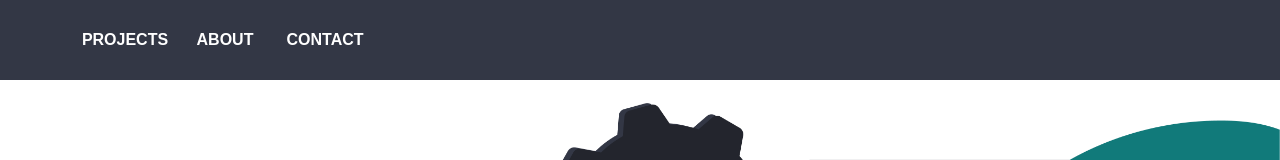
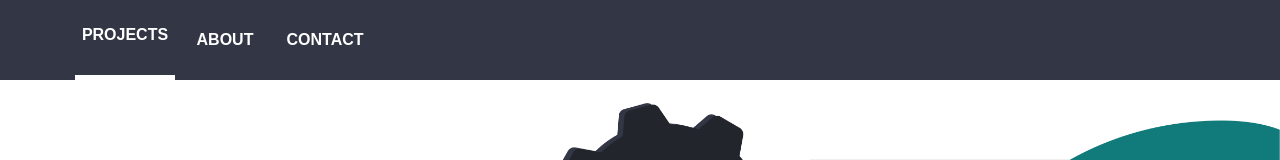
Before and after one commit to KaanDarcey/Portfolio, a React (Create React App) app: page / in a window 1280 px wide. In both pictures the pointer is over the element "PROJECTS". Shown: the top 160 px of the page. Built offline with nearby package versions, Linux system fonts and the light colour scheme.

Commit message:
added nav hover effect

```diff
--- a/src/comps/Nav/nav.scss
+++ b/src/comps/Nav/nav.scss
@@ -43,10 +43,11 @@
     font-size: 12pt;
     font-weight: bold;
 
-    // &:active, &:hover {
-    //     border-bottom: 5px solid $secondaryColor;
-    //     transition:0.5s;
-    // }
+    &:active, &:hover {
+        border-bottom: 10px solid white;
+        overflow: hidden;
+        transition:0.5s;
+    }
 }
 
 .actionBar {
```
